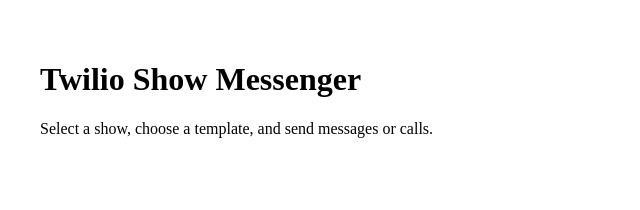
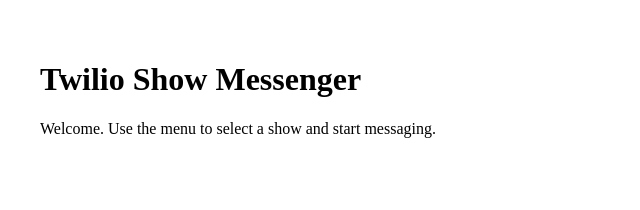
Before and after one commit to jurygames/twilio, a Next.js app in the folder twilio-show-messenger/: page / in a window 1280 px wide. Shown: the top 210 px of the page, without its empty margins (0-640 px from the left). Built offline with nearby package versions, Linux system fonts and the light colour scheme.

Commit message:
Update index.js

```diff
--- a/twilio-show-messenger/pages/index.js
+++ b/twilio-show-messenger/pages/index.js
@@ -2,8 +2,7 @@
   return (
     <div style={{ padding: '2rem' }}>
       <h1>Twilio Show Messenger</h1>
-      <p>Select a show, choose a template, and send messages or calls.</p>
+      <p>Welcome. Use the menu to select a show and start messaging.</p>
     </div>
   );
 }
-// Placeholder for pages/index.js
```
